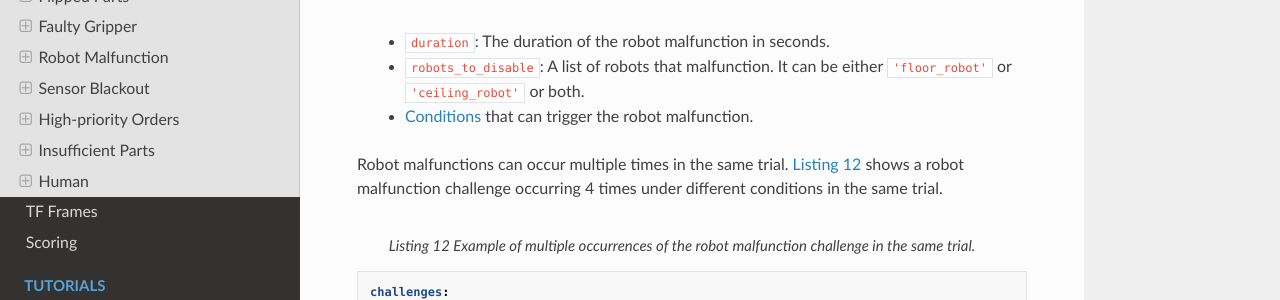
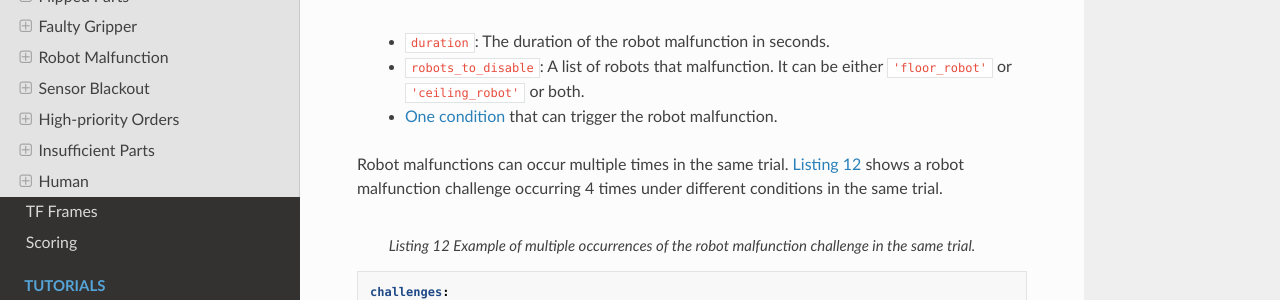
Before and after one commit to usnistgov/ARIAC, a Sphinx documentation site: the page built from docs/competition/challenges.rst, in a window 1280 px wide and 900 px high, scrolled down 4302 px. Shown: the part 151-451 px from the top of the window. Built offline with Sphinx 7.4.7 and the Read the Docs theme 2.0.0, drawn with Linux system fonts in a browser that asks for light colours.

Commit message:
communications

```diff
--- a/docs/competition/challenges.rst
+++ b/docs/competition/challenges.rst
@@ -208,7 +208,7 @@ The robot malfunction challenge is specified with the field ``robot_malfunction`
 
   * ``duration``: The duration of the robot malfunction in seconds.
   * ``robots_to_disable``: A list of robots that malfunction. It can be either ``'floor_robot'`` or ``'ceiling_robot'`` or both.
-  * :ref:`CONDITIONS` that can trigger the robot malfunction.
+  * :ref:`One condition <CONDITIONS>` that can trigger the robot malfunction.
 
 Robot malfunctions can occur multiple times in the same trial. :numref:`robot-malfunction-yaml` shows a robot malfunction challenge occurring 4 times under different conditions in the same trial.
 
```
